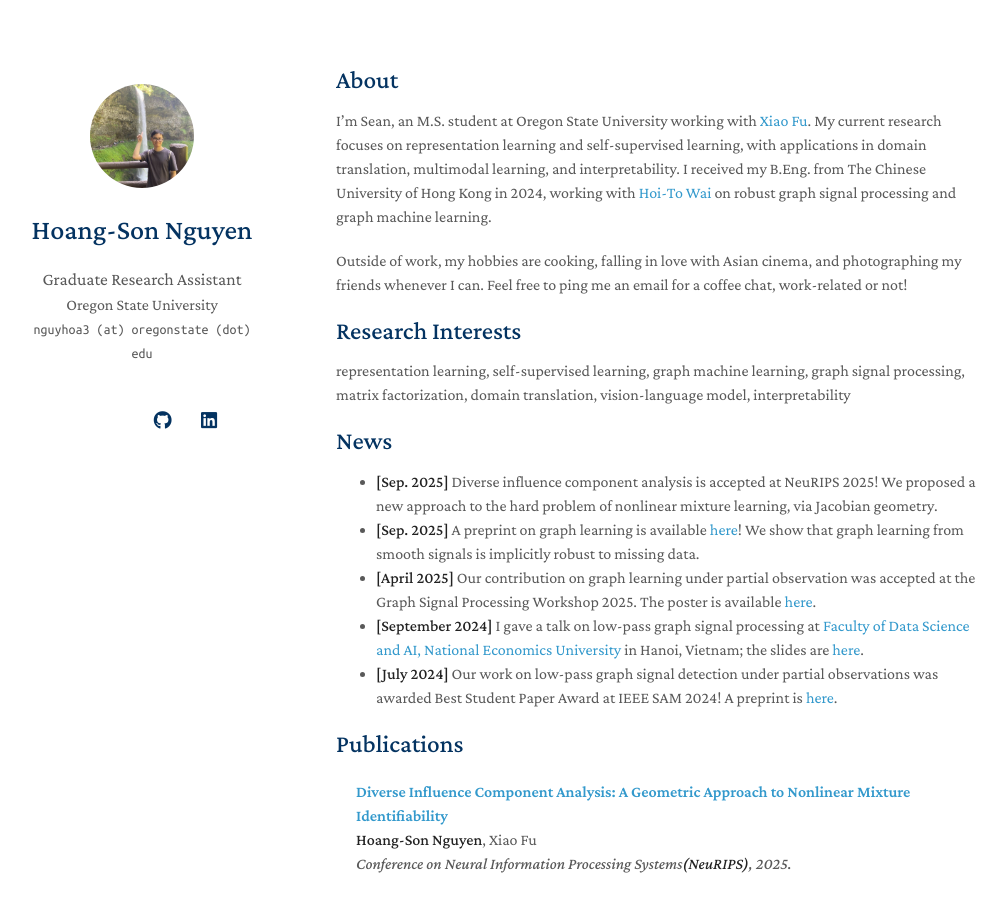
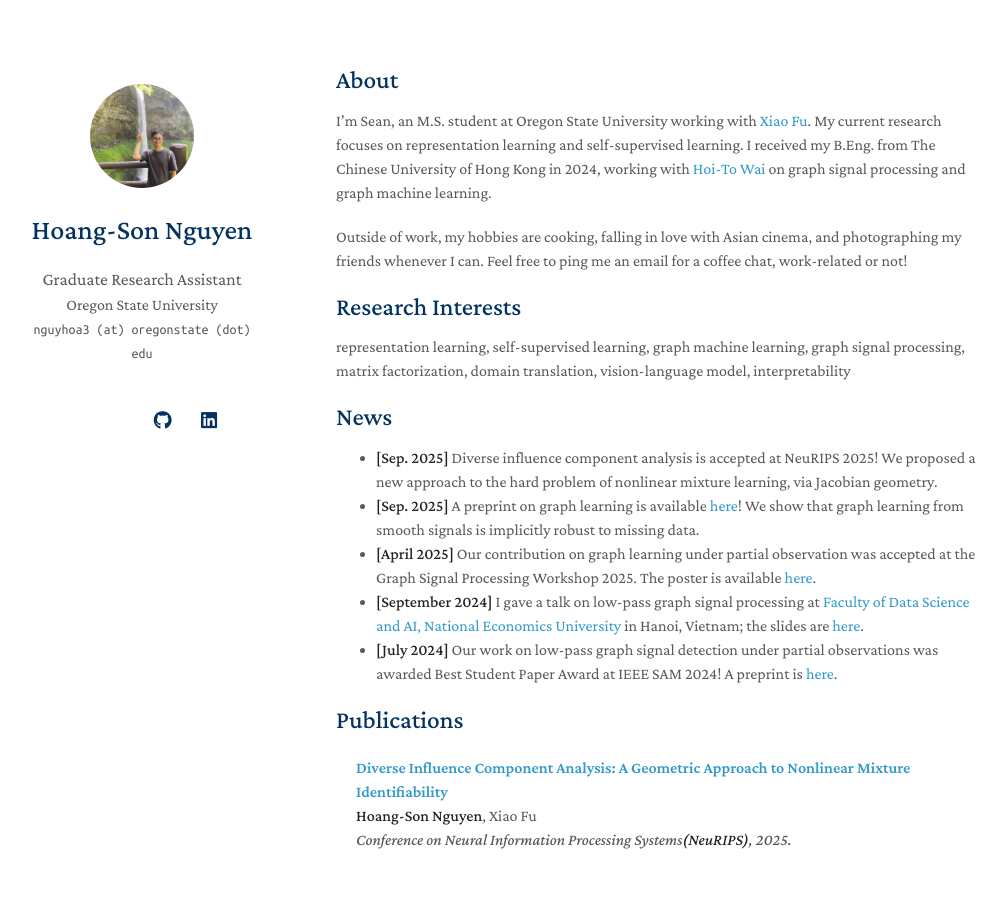
Before and after one commit to hsnguyen24/hsnguyen24.github.io, a Jekyll site: the page built from index.md, in a window 1280 px wide and 900 px high. Shown: the whole window, without its empty margins (134-1141 px from the left). Built offline with Jekyll 4.4.1, drawn with Linux system fonts in a browser that asks for light colours; nearby versions of some CDN libraries; a style sheet for code colours, icons or effects is not loaded; our own code applies the rules of GitHub Pages for plain Markdown files.

Commit message:
Update index.md

```diff
--- a/index.md
+++ b/index.md
@@ -4,7 +4,7 @@ layout: homepage
 
 ## About
 
-I'm Sean, an M.S. student at Oregon State University working with [Xiao Fu](https://web.engr.oregonstate.edu/~fuxia). My current research focuses on representation learning and self-supervised learning, with applications in domain translation, multimodal learning, and interpretability. I received my B.Eng. from The Chinese University of Hong Kong in 2024, working with [Hoi-To Wai](https://www1.se.cuhk.edu.hk/~htwai) on robust graph signal processing and graph machine learning.
+I'm Sean, an M.S. student at Oregon State University working with [Xiao Fu](https://web.engr.oregonstate.edu/~fuxia). My current research focuses on representation learning and self-supervised learning. I received my B.Eng. from The Chinese University of Hong Kong in 2024, working with [Hoi-To Wai](https://www1.se.cuhk.edu.hk/~htwai) on graph signal processing and graph machine learning.
 
 Outside of work, my hobbies are cooking, falling in love with Asian cinema, and photographing my friends whenever I can. Feel free to ping me an email for a coffee chat, work-related or not!
 
```
